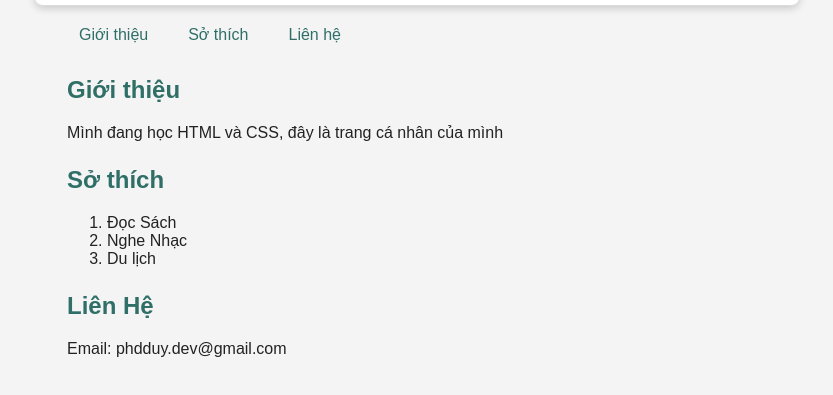
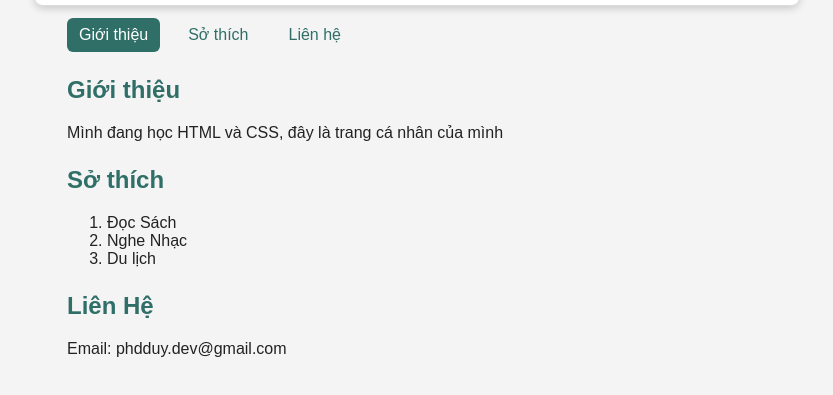
Before and after one commit to duyphan-dev/My-website, a plain HTML site: page index.html in a window 1280 px wide. In both pictures the pointer is over the link "Giới thiệu". Shown: the part 181-576 px from the top of the page, without its empty margins (223-1056 px from the left). Drawn offline with Linux system fonts and the light colour scheme.

Commit message:
Add hover effect to nav links

```diff
--- a/style.css
+++ b/style.css
@@ -42,3 +42,8 @@ nav a {
   padding: 8px 12px;
   border-radius: 6px;
 }
+
+nav a:hover {
+  background-color: #2f6f68;
+  color: white;
+}
```
